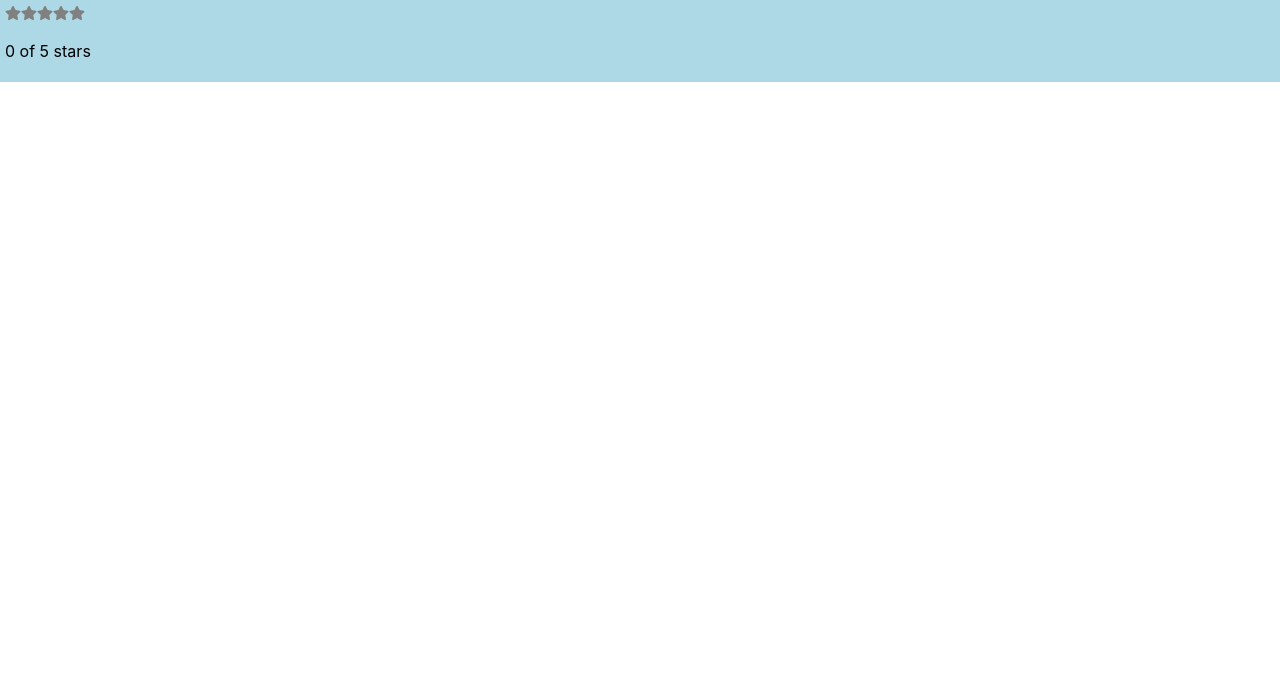
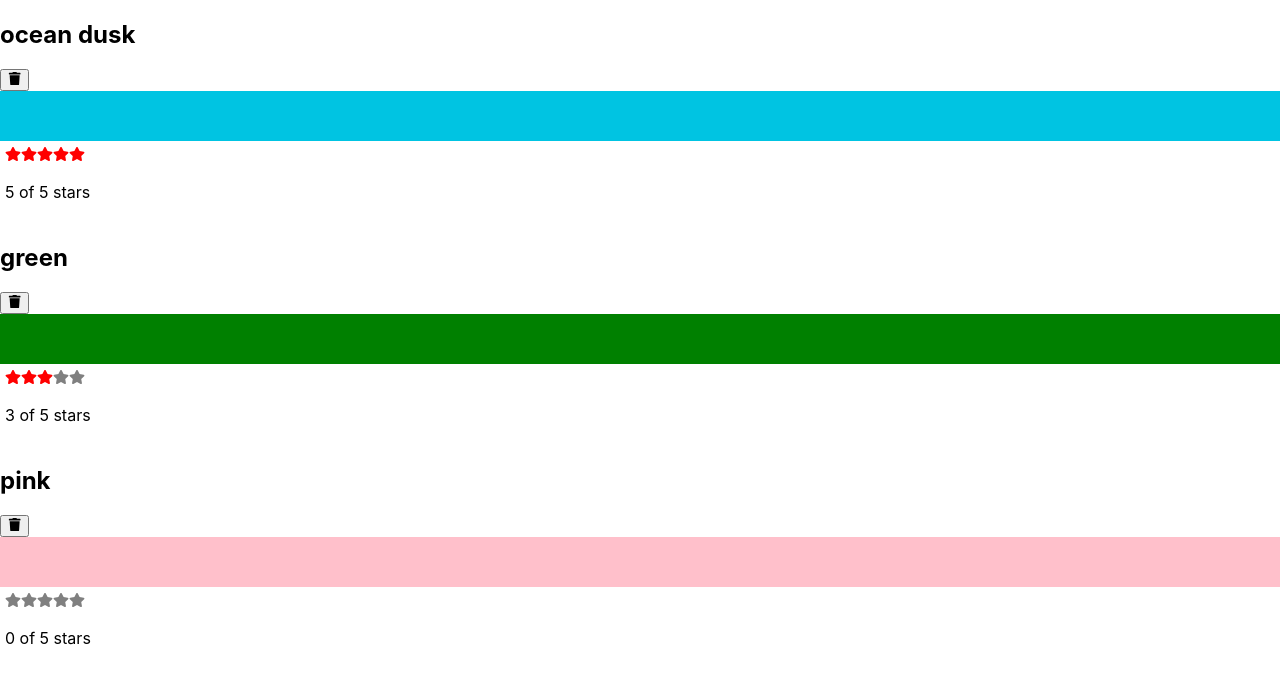
Before and after one commit to BobJackson/helloreact, a React (Create React App) app: page / in a window 1280 px wide. Shown: the top 682 px of the page. Built offline with nearby package versions, Linux system fonts and the light colour scheme.

Commit message:
add remove color btn

```diff
--- a/src/App.js
+++ b/src/App.js
@@ -1,11 +1,16 @@
 import './App.css';
-import StarRating from "./StarRating";
+import colorData from "./color-data.json";
+import {useState} from "react";
+import ColorList from "./ColorList";
 
 function App() {
-  return (
-      <StarRating style={{backgroundColor: "lightblue"}}
-                  onDoubleClick={e => alert("double click")}/>
-  );
+    const [colors, setColors] = useState(colorData);
+    return (
+        <ColorList colors={colors} onRemoveColor={id => {
+            const newColors = colors.filter(color => color.id !== id);
+            setColors(newColors);
+        }}/>
+    );
 }
 
 export default App;
--- /dev/null
+++ b/src/Color.js
@@ -0,0 +1,15 @@
+import StarRating from "./StarRating";
+import {FaTrash} from "react-icons/fa";
+
+export default function Color({id, color, rating, title, onRemove = f => f}) {
+    return (
+        <section>
+            <h1>{title}</h1>
+            <button onClick={() => onRemove(id)}>
+                <FaTrash/>
+            </button>
+            <div style={{height: 50, backgroundColor: color}}></div>
+            <StarRating selectedStars={rating}/>
+        </section>
+    );
+}
--- /dev/null
+++ b/src/ColorList.js
@@ -0,0 +1,8 @@
+import Color from "./Color";
+
+export default function ColorList({colors = [], onRemoveColor = f => f}) {
+    if (!colors.length) return <div>No Color Listed.</div>;
+    return (<div>
+        {colors.map(color => <Color key={color.id} {...color} onRemove={onRemoveColor}/>)}
+    </div>);
+}
--- a/src/StarRating.js
+++ b/src/StarRating.js
@@ -1,5 +1,4 @@
 import {FaStar} from "react-icons/fa";
-import {useState} from "react";
 
 const Star = ({selected = false, onSelect = f => f}) => (
     <FaStar color={selected ? "red" : "grey"} onClick={onSelect}/>
@@ -7,14 +6,12 @@
 
 const createArray = length => [...Array(length)];
 
-export default function StarRating({style = {}, totalStars = 5, ...props}) {
-    const [selectedStars, setSelectedStars] = useState(0);
+export default function StarRating({style = {}, totalStars = 5, selectedStars = 0, ...props}) {
     return (
         <div style={{padding: "5px", ...style}} {...props}>
             {createArray(totalStars).map((n, i) =>
                 <Star key={i}
                       selected={selectedStars > i}
-                      onSelect={() => setSelectedStars(i + 1)}
                 />)}
             <p>
                 {selectedStars} of {totalStars} stars
--- /dev/null
+++ b/src/color-data.json
@@ -0,0 +1,20 @@
+[
+  {
+    "id": "1",
+    "title": "ocean dusk",
+    "color": "#00c4e2",
+    "rating": 5
+  },
+  {
+    "id": "2",
+    "title": "green",
+    "color": "green",
+    "rating": 3
+  },
+  {
+    "id": "3",
+    "title": "pink",
+    "color": "pink",
+    "rating": 0
+  }
+]
```
